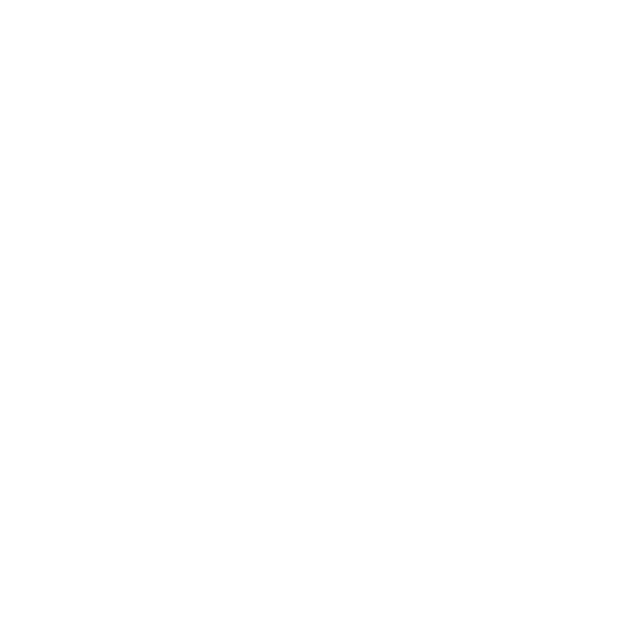
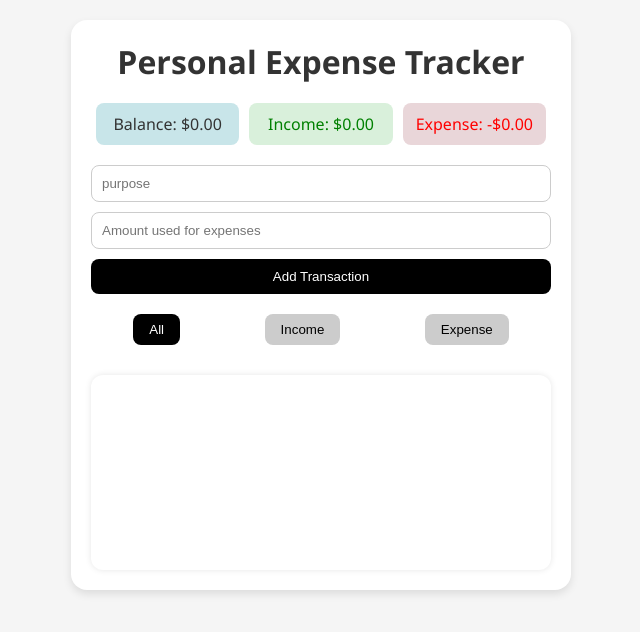
Before and after one commit to pennjay237/expense-tracker-app-, a plain HTML site: page index.html in a window 1280 px wide. Shown: the whole page, without its empty margins (319-959 px from the left). Drawn offline with Linux system fonts and the light colour scheme.

Commit message:
html and styling

```diff
--- a/index.html
+++ b/index.html
@@ -1,12 +1,41 @@
+<!DOCTYPE html>
 <html lang="en">
 <head>
-    <link rel="stylesheet" href="./style/style.css">
-    <meta charset="UTF-8">
-    <meta name="viewport" content="width=device-width, initial-scale=1.0">
-    <title>Document</title>
+  <meta charset="UTF-8" />
+  <meta name="viewport" content="width=device-width, initial-scale=1.0"/>
+  <title>Personal Expense Tracker</title>
+  <link rel="stylesheet" href="./style/style.css" />
 </head>
 <body>
+  <div class="container">
+    <h1>Personal Expense Tracker</h1>
 
-    <script src="./script/script.js"></script>
+    <div class="totals">
+      <div class="balance">Balance: <span id="balance">$0.00</span></div>
+      <div class="income">Income: <span id="income">$0.00</span></div>
+      <div class="expense">Expense: <span id="expense">-$0.00</span></div>
+    </div>
+
+    <form id="transaction-form">
+      <input type="text" id="description" placeholder="purpose" required />
+      <input type="number" id="amount" placeholder="Amount used for expenses" required />
+      <button type="submit"> Add Transaction</button>
+    </form>
+
+    <div class="filters">
+      <button data-filter="all" class="filter active">All</button>
+      <button data-filter="income" class="filter">Income</button>
+      <button data-filter="expense" class="filter">Expense</button>
+    </div>
+
+    <ul id="transaction-list" class="transactions"></ul>
+
+    <div class="chart-container">
+      <canvas id="expenseChart"></canvas>
+    </div>
+  </div>
+
+  <script src="./script/script.js"></script>
+
 </body>
 </html>
--- a/script/script.js
+++ b/script/script.js
@@ -0,0 +1,8 @@
+const form = document.getElementById("transaction-form");
+const descriptionInput = document.getElementById("description");
+const amountInput = document.getElementById("amount");
+const transactionList = document.getElementById("transaction-list");
+const balanceEl = document.getElementById("balance");
+const incomeEl = document.getElementById("income");
+const expenseEl = document.getElementById("expense");
+const filterButtons = document.querySelectorAll(".filter");
--- a/style/style.css
+++ b/style/style.css
@@ -0,0 +1,165 @@
+* {
+    margin: 0;
+    padding: 0;
+    box-sizing: border-box;
+  }
+
+  body {
+    font-family: 'Segoe UI', sans-serif;
+    background-color: #f5f5f5;
+    color: #333;
+    padding: 20px;
+  }
+
+  .container {
+    max-width: 500px;
+    margin: auto;
+    background: white;
+    padding: 20px;
+    border-radius: 16px;
+    box-shadow: 0 4px 8px rgba(0, 0, 0, 0.1);
+  }
+
+  h1 {
+    text-align: center;
+    margin-bottom: 20px;
+  }
+
+  .totals {
+    display: flex;
+    justify-content: space-between;
+    margin-bottom: 20px;
+  }
+
+  .totals div {
+    flex: 1;
+    text-align: center;
+    padding: 10px;
+    border-radius: 8px;
+    margin: 0 5px;
+  }
+
+  .balance {
+    background: #c8e5e9;
+  }
+
+  .income {
+    background: #d9f0db;
+    color: green;
+  }
+
+  .expense {
+    background: #e9d6d9;
+    color: red;
+  }
+
+  form {
+    display: flex;
+    flex-direction: column;
+    gap: 10px;
+    margin-bottom: 20px;
+  }
+
+  form input {
+    padding: 10px;
+    border-radius: 8px;
+    border: 1px solid #ccc;
+  }
+
+  form button {
+    padding: 10px;
+    border: none;
+    border-radius: 8px;
+    background-color: #000000;
+    color: rgb(255, 255, 255);
+    cursor: pointer;
+  }
+
+  form button:hover {
+    background-color: #c5c5c5;
+    color: black;
+  }
+
+  .filters {
+    display: flex;
+    justify-content: space-around;
+    margin-bottom: 20px;
+  }
+
+  .filter {
+    padding: 8px 16px;
+    border: none;
+    border-radius: 8px;
+    background: #ccc;
+    cursor: pointer;
+    transition: background 0.2s;
+  }
+
+  .filter.active,
+  .filter:hover {
+    background: #000000;
+    color: rgb(255, 255, 255);
+  }
+
+  .transactions {
+    list-style: none;
+  }
+
+  .transaction-item {
+    background: #f0f0f0;
+    padding: 12px;
+    border-radius: 10px;
+    margin-bottom: 10px;
+    display: flex;
+    justify-content: space-between;
+    align-items: center;
+    border-left: 5px solid gray;
+  }
+
+  .transaction-item.income {
+    border-color: green;
+    color: green;
+  }
+
+  .transaction-item.expense {
+    border-color: red;
+    color: red;
+  }
+
+  .transaction-details {
+    flex-grow: 1;
+    padding-left: 10px;
+  }
+
+  .transaction-date {
+    font-size: 0.8em;
+    color: #888;
+  }
+
+  .delete-btn {
+    background: transparent;
+    border: none;
+    color: #c00;
+    font-weight: bold;
+    cursor: pointer;
+  }
+
+  .chart-container {
+    margin-top: 30px;
+    padding: 20px;
+    background: #fff;
+    border-radius: 12px;
+    box-shadow: 0 0 6px rgba(0,0,0,0.1);
+  }
+
+  @media (max-width: 600px) {
+    .totals {
+      flex-direction: column;
+      gap: 10px;
+    }
+
+    .filters {
+      flex-direction: column;
+      gap: 10px;
+    }
+  }
```
